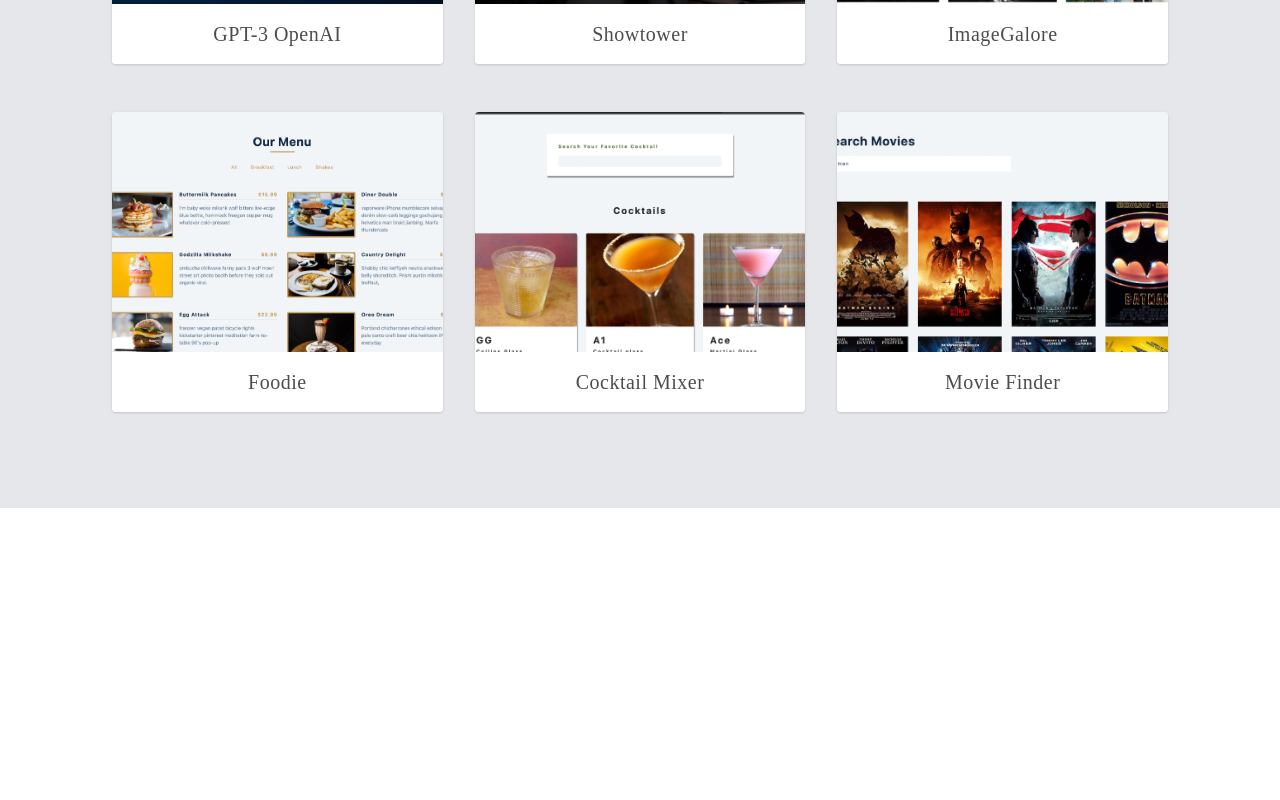
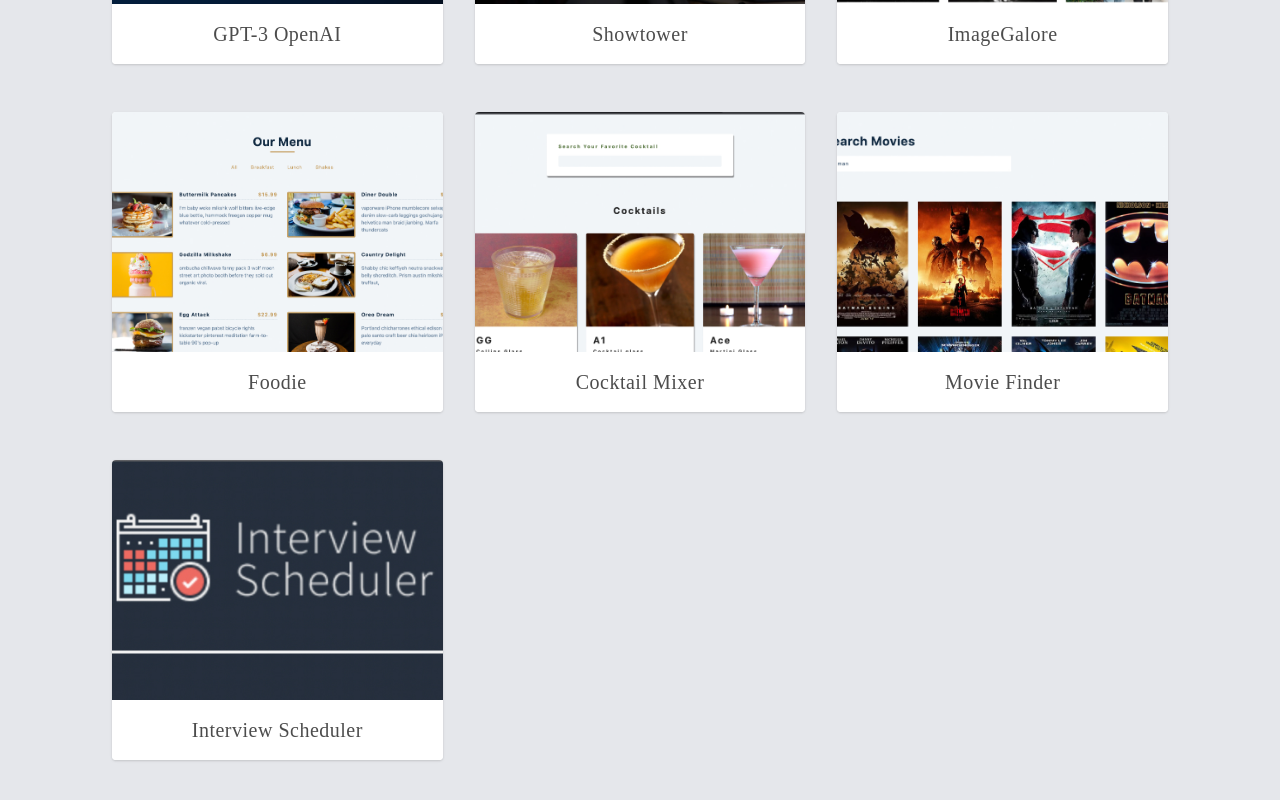
Before and after one commit to chingsley/portfolio_website_v4, a React (Create React App) app: page / in a window 1280 px wide. Shown: the part 2974-3774 px from the top of the page. Before the commit the page ends 3482 px from the top, so only its background shows below. Built offline with nearby package versions, Linux system fonts and the light colour scheme.

Commit message:
Deployment setup, September 13, 2023

```diff
--- a/src/data/about.data.ts
+++ b/src/data/about.data.ts
@@ -1,5 +1,7 @@
-export default `
+const about = `
 Highly skilled and experienced full-stack software engineer with over 6 years of
 professional experience working in both backend and frontend roles. Proficient in Golang,
 Node.js/TypeScript, React, Redux, AWS, PostgreSQL, MySQL, MongoDB, and microservice architecture.
 `;
+
+export default about;
--- a/src/data/projects.data.ts
+++ b/src/data/projects.data.ts
@@ -96,6 +96,14 @@ const projects = [
     url: 'https://kcomp-movie-list.netlify.app/',
     type: 'advanced',
     order: 3
+  },
+  {
+    id: nanoid(),
+    name: 'Interview Scheduler',
+    image: require('../assets/img/interview-scheduler.jpg'),
+    url: 'https://kcomp-movie-list.netlify.app/',
+    type: 'advanced',
+    order: 3
   }
 ];
 
```
Also changed, not shown: src/assets/img/interview-scheduler.jpg (added).
